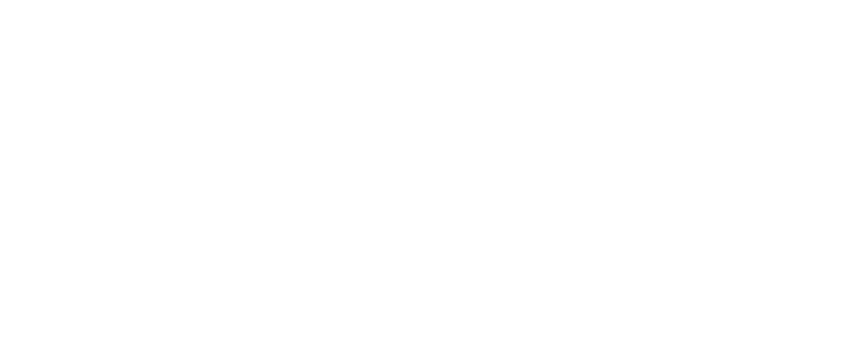
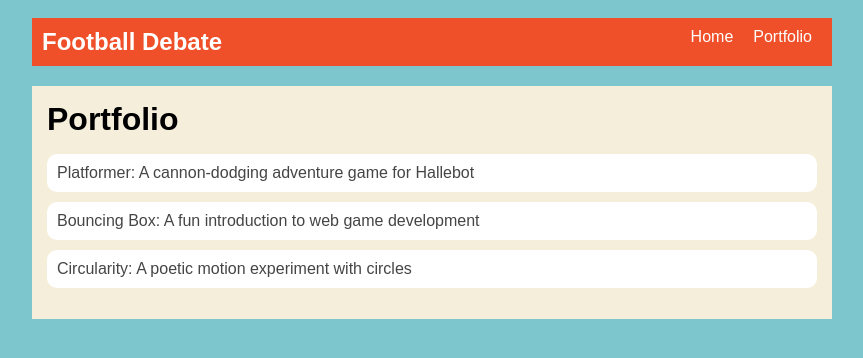
Before and after one commit to dariushorne-design/dariushorne-design.github.io, a plain HTML site: page portfolio.html in a window 1280 px wide. Shown: the whole page, without its empty margins (208-1071 px from the left). Drawn offline with Linux system fonts and the light colour scheme.

Commit message:
add portfolio page to website

```diff
--- a/portfolio.html
+++ b/portfolio.html
@@ -0,0 +1,50 @@
+<!DOCTYPE html>
+<html>
+  <head>
+    <title>Football Debate</title>
+    <link rel="stylesheet" href="style.css" />
+  </head>
+
+  <body>
+    <div id="all-contents">
+      <nav>
+        <h1>Football Debate</h1>
+        <ul id="nav-ul">
+           <li class="nav-li">
+              <a href="index.html">Home</a>
+         </li>
+         <li class="nav-li">
+            <a href="portfolio.html">Portfolio</a>
+         </li>
+        </ul>
+       </nav>
+
+      <main>
+        <div class="content">
+           <h1>Portfolio</h1>
+           <ul id="portfolio">
+           <li>
+             <a href="fsd-projects/platformer/">Platformer: A cannon-dodging
+            adventure game for Hallebot</a>
+            </li>
+            <li>
+              <a href="fsd-projects/bouncing-box/">Bouncing Box: A fun
+            introduction to web game development</a>
+            </li>
+            <li>
+              <a href="fsd-projects/circularity/">Circularity: A poetic motion
+             experiment with circles</a>
+            </li>
+
+
+
+
+           </li>
+
+          </ul>
+        </div>
+      </main>
+
+    </div>
+  </body>
+</html>
--- a/style.css
+++ b/style.css
@@ -75,3 +75,30 @@ main {
 h2, h3 {
     margin: 0px;
 }
+
+/* Portfolio styles */
+.content h1 {
+  color: black;
+}
+
+#portfolio {
+  list-style-type: none;
+  padding-left: 0;
+}
+
+#portfolio li {
+  background: #fff;
+  padding: 10px;
+  border-radius: 10px;
+  margin-bottom: 10px;
+}
+
+#portfolio li:hover {
+  background: #eee;
+}
+
+#portfolio a {
+  text-decoration: none;
+  color: #454545;
+
+}
```
Also changed, not shown: index.html (+4 -3 lines).
